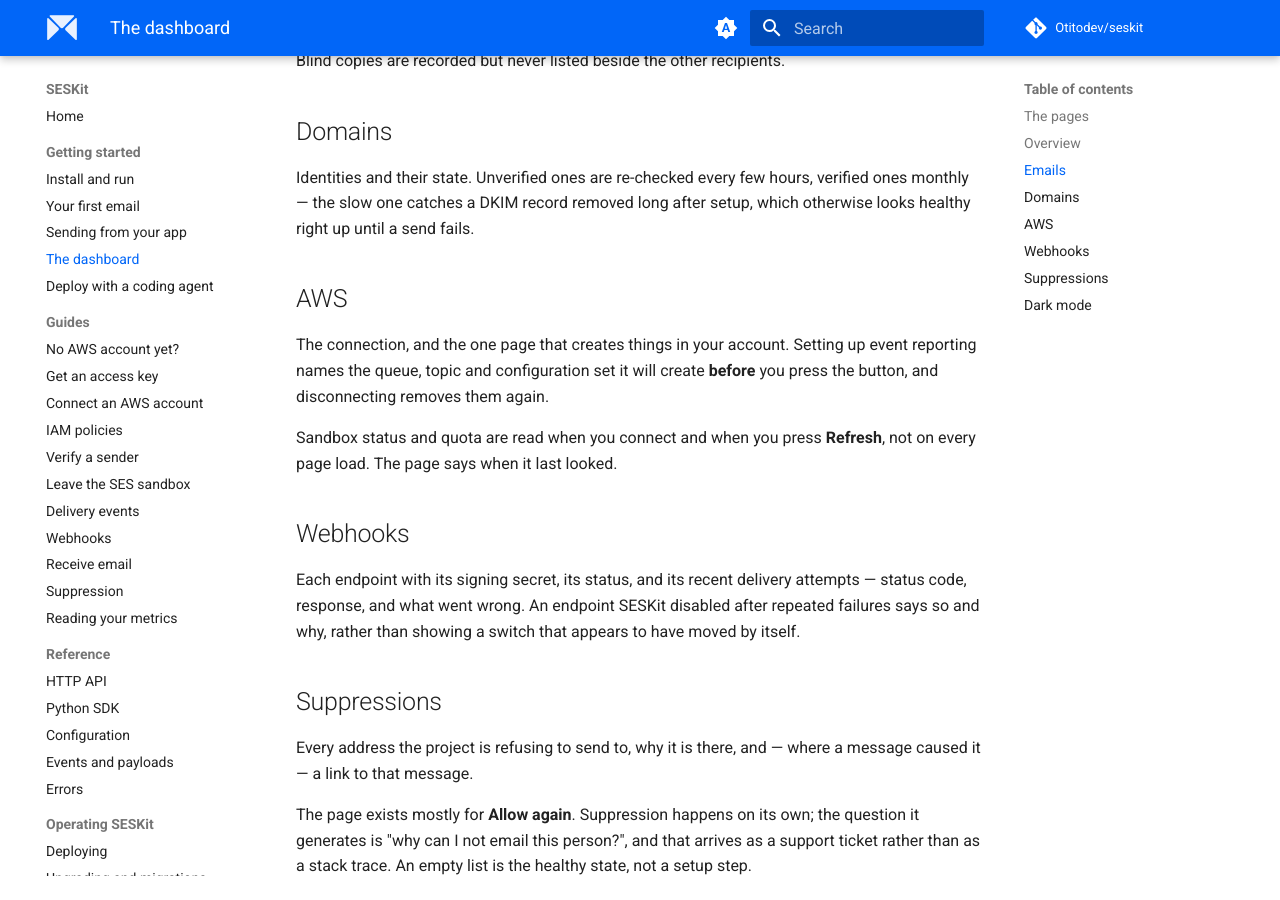
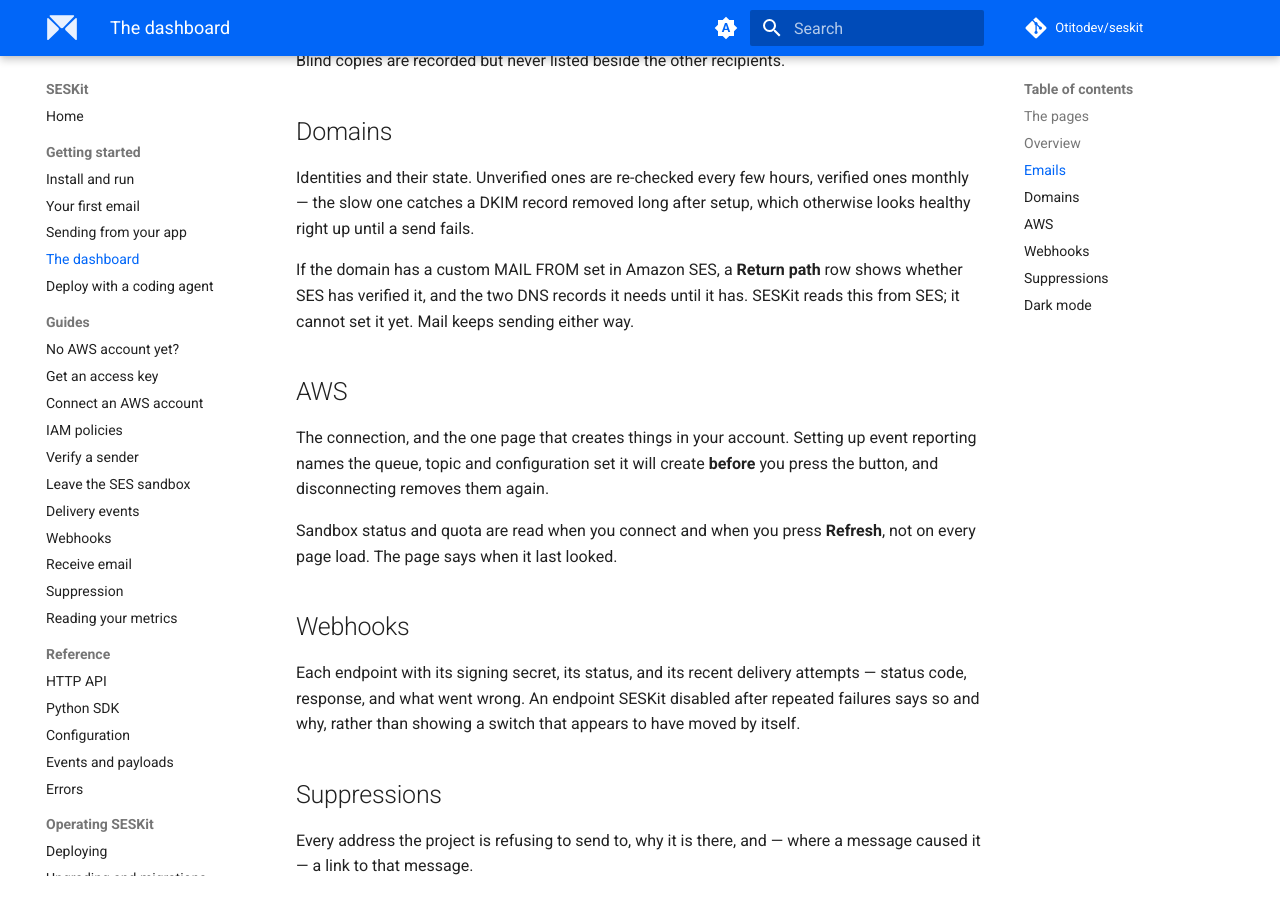
Before and after one commit to Otitodev/seskit, an MkDocs documentation site: the page built from docs/getting-started/dashboard-tour.md, in a window 1280 px wide and 900 px high, scrolled down 1323 px. Built offline with MkDocs 1.6.1 and Material for MkDocs 9.7.7, drawn with Linux system fonts in a browser that asks for light colours; comment, search, counter and statistics services are not loaded.

Commit message:
docs: describe the Return path row on the domain card
Says what the row means, that SESKit reads it from SES and cannot set it yet,
and that mail keeps sending either way.

Co-Authored-By: Claude Sonnet 5.5 <noreply@anthropic.com>

```diff
--- a/docs/getting-started/dashboard-tour.md
+++ b/docs/getting-started/dashboard-tour.md
@@ -54,6 +54,10 @@ Identities and their state. Unverified ones are re-checked every few hours,
 verified ones monthly — the slow one catches a DKIM record removed long after
 setup, which otherwise looks healthy right up until a send fails.
 
+If the domain has a custom MAIL FROM set in Amazon SES, a **Return path** row shows
+whether SES has verified it, and the two DNS records it needs until it has. SESKit
+reads this from SES; it cannot set it yet. Mail keeps sending either way.
+
 ## AWS
 
 The connection, and the one page that creates things in your account. Setting
```
